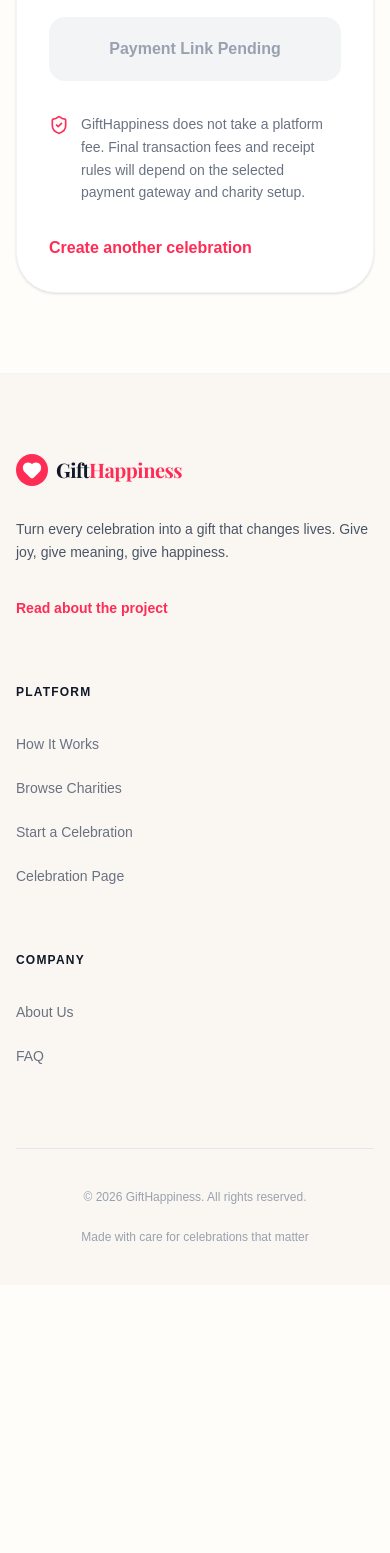
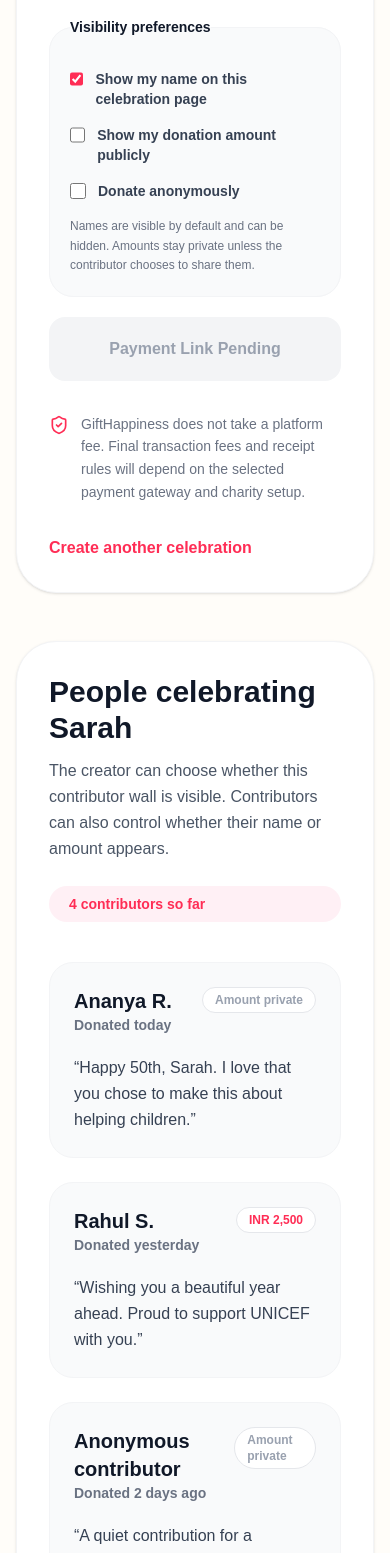
Before and after one commit to Bingeljell/gifthappiness, a Next.js app: page /celebration in a window 390 px wide. Shown: the part 2260-3813 px from the top of the page. Before the commit the page ends 3545 px from the top, so only its background shows below. Built offline with nearby package versions, Linux system fonts and the light colour scheme.

Commit message:
Add contributor visibility sections

```diff
--- a/src/app/celebration/page.tsx
+++ b/src/app/celebration/page.tsx
@@ -2,6 +2,33 @@
 
 import Link from "next/link";
 import { CalendarDays, CreditCard, Heart, ShieldCheck } from "lucide-react";
+
+const contributors = [
+  {
+    name: "Ananya R.",
+    amount: "",
+    message: "Happy 50th, Sarah. I love that you chose to make this about helping children.",
+    timing: "Donated today",
+  },
+  {
+    name: "Rahul S.",
+    amount: "INR 2,500",
+    message: "Wishing you a beautiful year ahead. Proud to support UNICEF with you.",
+    timing: "Donated yesterday",
+  },
+  {
+    name: "Anonymous contributor",
+    amount: "",
+    message: "A quiet contribution for a thoughtful celebration.",
+    timing: "Donated 2 days ago",
+  },
+  {
+    name: "Priya and Aman",
+    amount: "",
+    message: "This was a lovely idea. Sending love and warm birthday wishes.",
+    timing: "Donated 3 days ago",
+  },
+];
 
 export default function CelebrationPage() {
   return (
@@ -65,6 +92,16 @@
                 <Field id="pan" label="PAN number if required" placeholder="Required above eligible limits" />
                 <Field id="amount" label="Donation amount" placeholder="e.g. 5000" inputMode="numeric" />
 
+                <fieldset className="rounded-3xl bg-gray-50 border border-gray-100 p-5 space-y-4">
+                  <legend className="text-sm font-black text-gray-900 mb-3">Visibility preferences</legend>
+                  <Checkbox id="show-name" label="Show my name on this celebration page" defaultChecked />
+                  <Checkbox id="show-amount" label="Show my donation amount publicly" />
+                  <Checkbox id="anonymous" label="Donate anonymously" />
+                  <p className="text-xs text-gray-500 leading-relaxed">
+                    Names are visible by default and can be hidden. Amounts stay private unless the contributor chooses to share them.
+                  </p>
+                </fieldset>
+
                 <button
                   type="button"
                   disabled
@@ -84,6 +121,43 @@
               <Link href="/create" className="mt-8 inline-block text-primary-pink font-black hover:underline">
                 Create another celebration
               </Link>
+            </div>
+          </div>
+
+          <div className="mt-12 bg-white border border-gray-100 rounded-[40px] p-8 md:p-12 shadow-sm">
+            <div className="flex flex-col md:flex-row md:items-end md:justify-between gap-6 mb-10">
+              <div>
+                <h2 className="text-3xl md:text-4xl font-black text-gray-900 mb-3">People celebrating Sarah</h2>
+                <p className="text-gray-600 font-medium leading-relaxed max-w-2xl">
+                  The creator can choose whether this contributor wall is visible. Contributors can also control whether their name or amount appears.
+                </p>
+              </div>
+              <div className="rounded-full bg-soft-pink px-5 py-2 text-sm font-black text-primary-pink">
+                {contributors.length} contributors so far
+              </div>
+            </div>
+
+            <div className="grid grid-cols-1 md:grid-cols-2 gap-6">
+              {contributors.map((contributor) => (
+                <article key={`${contributor.name}-${contributor.timing}`} className="rounded-3xl bg-gray-50 border border-gray-100 p-6">
+                  <div className="flex items-start justify-between gap-4 mb-5">
+                    <div>
+                      <h3 className="text-xl font-black text-gray-900">{contributor.name}</h3>
+                      <p className="text-sm font-semibold text-gray-500">{contributor.timing}</p>
+                    </div>
+                    {contributor.amount ? (
+                      <span className="rounded-full bg-white border border-gray-200 px-3 py-1 text-xs font-black text-primary-pink">
+                        {contributor.amount}
+                      </span>
+                    ) : (
+                      <span className="rounded-full bg-white border border-gray-200 px-3 py-1 text-xs font-black text-gray-400">
+                        Amount private
+                      </span>
+                    )}
+                  </div>
+                  <p className="text-gray-700 font-medium leading-relaxed">&ldquo;{contributor.message}&rdquo;</p>
+                </article>
+              ))}
             </div>
           </div>
         </div>
@@ -126,3 +200,25 @@
     </div>
   );
 }
+
+function Checkbox({
+  id,
+  label,
+  defaultChecked = false,
+}: {
+  id: string;
+  label: string;
+  defaultChecked?: boolean;
+}) {
+  return (
+    <label htmlFor={id} className="flex items-start gap-3 text-sm font-semibold text-gray-700">
+      <input
+        id={id}
+        type="checkbox"
+        defaultChecked={defaultChecked}
+        className="mt-0.5 h-4 w-4 rounded border-gray-300 accent-primary-pink"
+      />
+      <span>{label}</span>
+    </label>
+  );
+}
--- a/src/app/page.tsx
+++ b/src/app/page.tsx
@@ -48,6 +48,27 @@
   "Minimum three years of existence.",
   "No relationship with the promoters of GiftHappiness.",
   "Featured only until a predetermined donation limit is reached.",
+];
+
+const contributorMessages = [
+  {
+    name: "Ananya R.",
+    celebration: "Aarav's birthday",
+    charity: "UNICEF",
+    message: "Such a thoughtful way to celebrate. Happy birthday, Aarav. This gift feels meaningful.",
+  },
+  {
+    name: "Rohan S.",
+    celebration: "Meera and Kabir's wedding",
+    charity: "WWF",
+    message: "Wishing you both a beautiful life together. Loved contributing to a cause you care about.",
+  },
+  {
+    name: "Anonymous contributor",
+    celebration: "Nisha's anniversary",
+    charity: "Save the Children",
+    message: "Thank you for turning a personal milestone into something that helps others.",
+  },
 ];
 
 export default function Home() {
@@ -191,6 +212,33 @@
         </div>
       </section>
 
+      <section className="py-32 bg-[#FFF4ED]">
+        <div className="container mx-auto px-4">
+          <div className="flex flex-col md:flex-row md:items-end md:justify-between gap-8 mb-16">
+            <div className="max-w-2xl">
+              <h2 className="text-primary-pink font-black text-sm uppercase tracking-[0.2em] mb-4">Contributor Messages</h2>
+              <h3 className="text-4xl md:text-5xl font-black text-gray-900 leading-tight">Small notes from celebrations with purpose.</h3>
+            </div>
+            <p className="text-gray-600 max-w-md text-lg font-medium leading-relaxed">
+              Across celebrations, friends and family can leave a note with their contribution, with privacy controls for what appears publicly.
+            </p>
+          </div>
+
+          <div className="grid grid-cols-1 md:grid-cols-3 gap-8">
+            {contributorMessages.map((item) => (
+              <article key={`${item.name}-${item.celebration}`} className="bg-white border border-gray-100 rounded-[32px] p-8 shadow-sm">
+                <div className="text-xs font-black text-primary-pink uppercase tracking-widest mb-4">{item.charity}</div>
+                <p className="text-xl font-bold text-gray-900 leading-snug mb-8">&ldquo;{item.message}&rdquo;</p>
+                <div className="border-t border-gray-100 pt-5">
+                  <div className="font-black text-gray-900">{item.name}</div>
+                  <div className="text-sm font-semibold text-gray-500">{item.celebration}</div>
+                </div>
+              </article>
+            ))}
+          </div>
+        </div>
+      </section>
+
       <section className="py-32">
         <div className="container mx-auto px-4">
           <div className="bg-gray-900 rounded-[60px] p-16 md:p-32 text-center overflow-hidden relative shadow-2xl">
```
Also changed, not shown: 2 other files (tests, documents, lock files or other folders).
